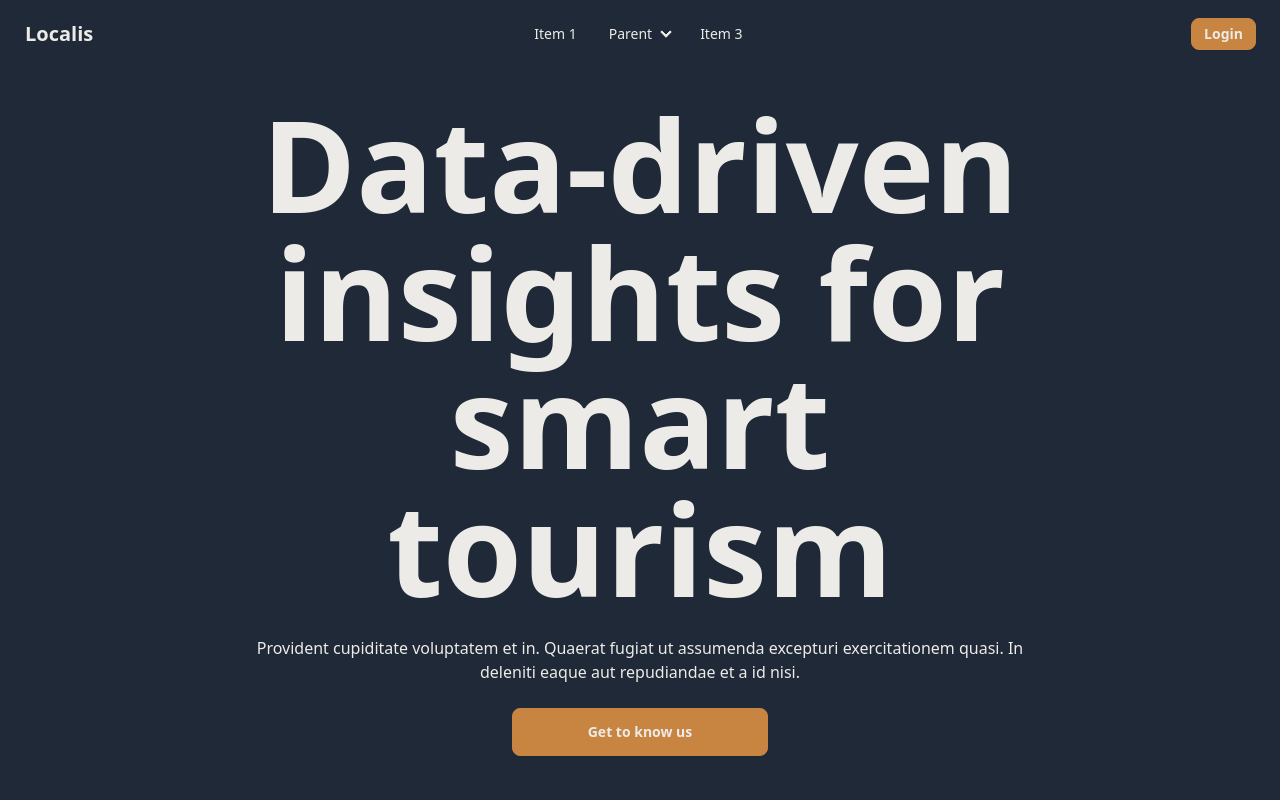
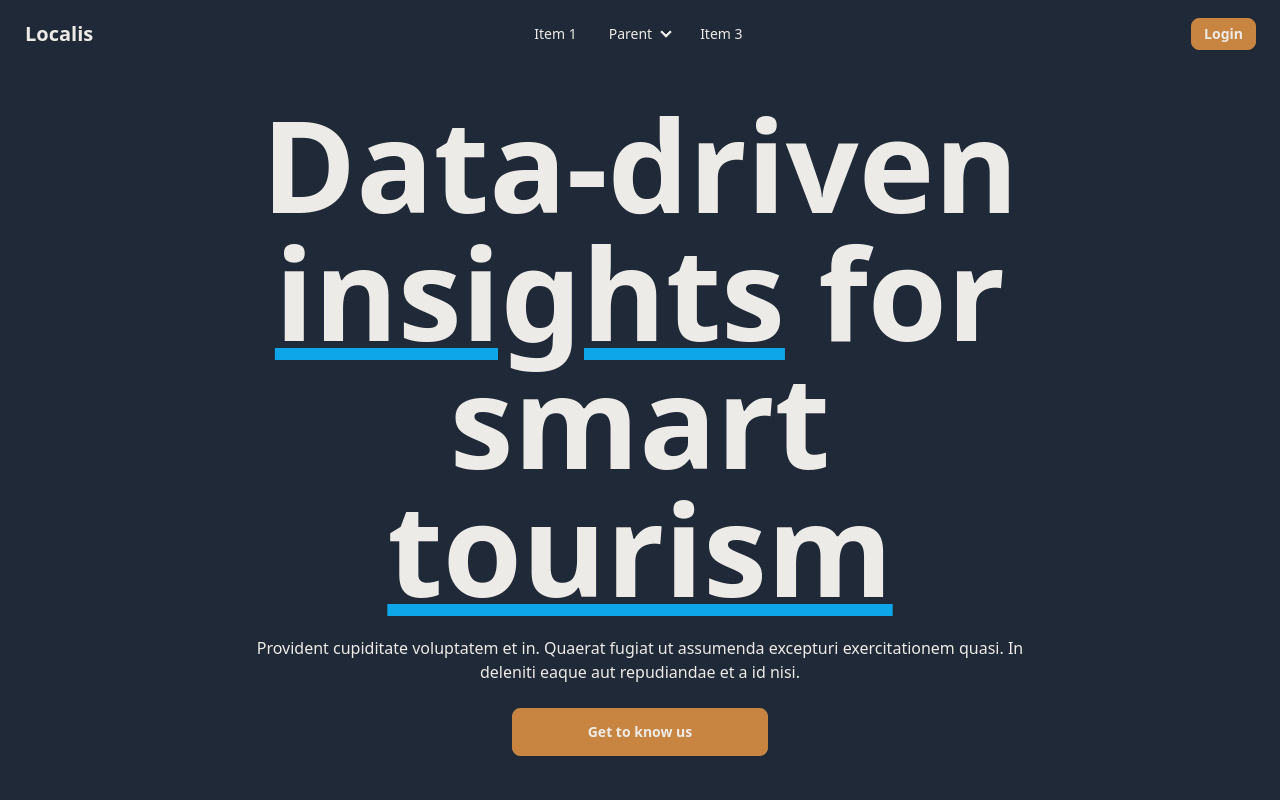
Before and after one commit to campbellm92/data-visualisation-capstone, a React (Vite) app in the folder client/: page / in a window 1280 px wide. Shown: the top 800 px of the page. Built offline with nearby package versions, Linux system fonts and the light colour scheme.

Commit message:
underline style changes in hero

```diff
--- a/client/src/sections/landing-page/HeroSection.jsx
+++ b/client/src/sections/landing-page/HeroSection.jsx
@@ -7,7 +7,10 @@ export default function HeroSection() {
         <div className="hero-content text-primary-content text-center">
           <div className="max-w-3xl">
             <h1 className="text-6xl sm:text-5xl md:text-7xl lg:text-8xl xl:text-9xl font-bold">
-              Data-driven insights for smart tourism
+              Data-driven{" "}
+              <span className="underline decoration-base-200">insights</span>{" "}
+              for smart{" "}
+              <span className="underline decoration-base-200">tourism</span>
             </h1>
             <p className="py-6">
               Provident cupiditate voluptatem et in. Quaerat fugiat ut assumenda
```
